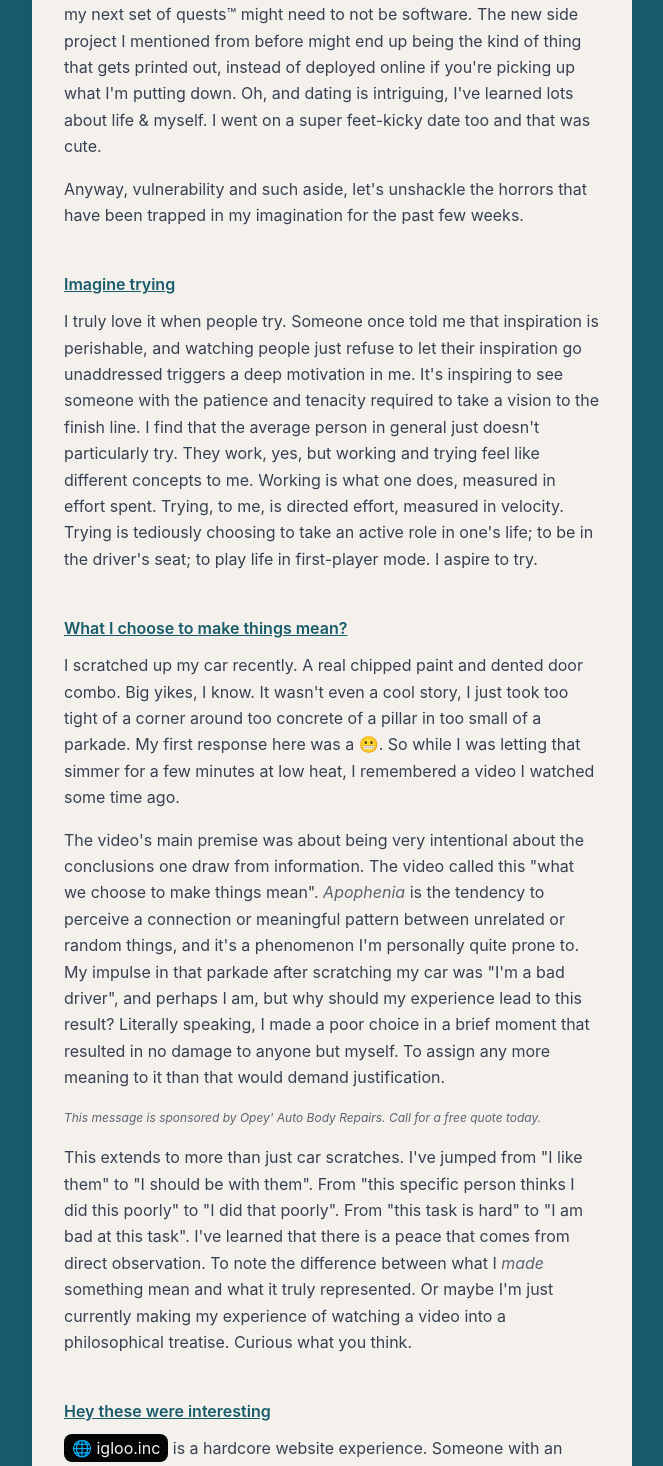
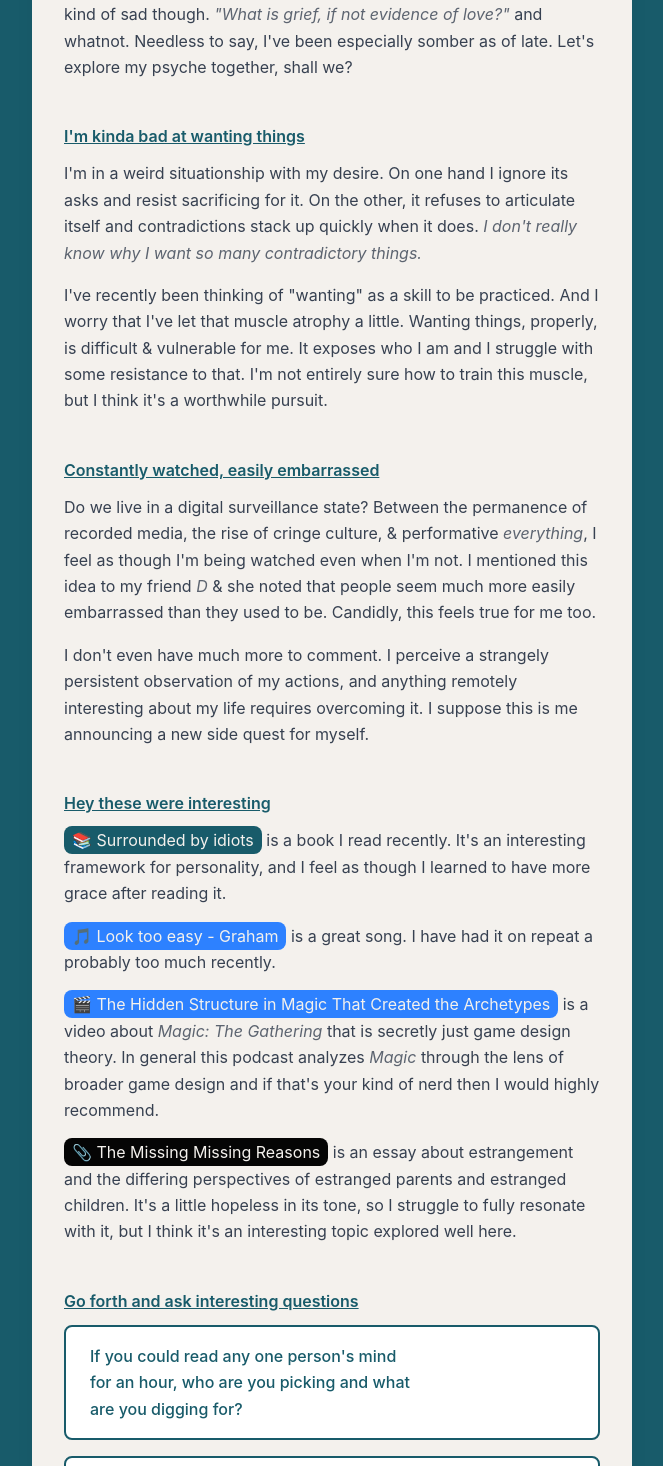
Before and after one commit to Opeyem1a/bulletin, a Next.js app: page / in a window 1280 px wide. Shown: the part 303-1769 px from the top of the page, without its empty margins (308-971 px from the left). Built offline with nearby package versions, Linux system fonts and the light colour scheme.

Commit message:
chore: edition 008 (#14)

```diff
--- a/src/app/(components)/callout.tsx
+++ b/src/app/(components)/callout.tsx
@@ -29,6 +29,7 @@ const Callout = ({ children, variant }: CalloutProps) => {
                     maxWidth: '32ch',
                     margin: '0',
                     fontSize: '16px',
+                    lineHeight: 1.65,
                 }}
             >
                 {children}
--- a/src/app/(components)/emoji.tsx
+++ b/src/app/(components)/emoji.tsx
@@ -14,6 +14,8 @@ const EMOJIS = {
     '👀': '&#128064;',
     '😬': '&#128556;',
     '™️': '&#8482;',
+    '📚': '&#128218;',
+    '🎬': '&#127916;',
 } satisfies Record<string, EmojiUnicodeEntity>;
 
 /**
--- a/src/app/(components)/url-badge.tsx
+++ b/src/app/(components)/url-badge.tsx
@@ -25,7 +25,18 @@ const URL_BADGE_VARIANTS = {
             borderRadius: '8px',
         },
     },
+    /**
+     * @deprecated - Use "media" instead
+     */
     music: {
+        anchorStyles: { color: '#F4F1ED', textDecoration: 'none' },
+        spanStyles: {
+            padding: '4px 8px',
+            backgroundColor: '#2D81FF',
+            borderRadius: '8px',
+        },
+    },
+    media: {
         anchorStyles: { color: '#F4F1ED', textDecoration: 'none' },
         spanStyles: {
             padding: '4px 8px',
--- /dev/null
+++ b/src/app/(email-content)/008.tsx
@@ -0,0 +1,141 @@
+import { Em, Text } from '@/app/(components)/text';
+import { Section } from '@/app/(components)/section';
+import { Spacer } from '@/app/(components)/spacer';
+import { UrlBadge } from '@/app/(components)/url-badge';
+import { Emoji } from '@/app/(components)/emoji';
+import { Callout } from '@/app/(components)/callout';
+
+const EmailContent008 = () => {
+    return (
+        <>
+            <Section>
+                <Text variant="header">Hello again friends</Text>
+                <Text variant="base">
+                    Hola amigos, I&apos;m back with another whirl of whimsy. I
+                    slacked, but we&apos;re simply so back. My brother and my
+                    bestest friend both left Calgary for new adventures
+                    recently, so I&apos;ve been a bit sad. The good kind of sad
+                    though.{' '}
+                    <Em>&quot;What is grief, if not evidence of love?&quot;</Em>{' '}
+                    and whatnot. Needless to say, I&apos;ve been especially
+                    somber as of late. Let&apos;s explore my psyche together,
+                    shall we?
+                </Text>
+            </Section>
+            <Spacer height="16px" />
+            <Section>
+                <Text variant="header">
+                    I&apos;m kinda bad at wanting things
+                </Text>
+                <Text variant="base">
+                    I&apos;m in a weird situationship with my desire. On one
+                    hand I ignore its asks and resist sacrificing for it. On the
+                    other, it refuses to articulate itself and contradictions
+                    stack up quickly when it does.{' '}
+                    <Em>
+                        I don&apos;t really know why I want so many
+                        contradictory things.
+                    </Em>{' '}
+                </Text>
+                <Text variant="base">
+                    I&apos;ve recently been thinking of &quot;wanting&quot; as a
+                    skill to be practiced. And I worry that I&apos;ve let that
+                    muscle atrophy a little. Wanting things, properly, is
+                    difficult & vulnerable for me. It exposes who I am and I
+                    struggle with some resistance to that. I&apos;m not entirely
+                    sure how to train this muscle, but I think it&apos;s a
+                    worthwhile pursuit.
+                </Text>
+            </Section>
+            <Spacer height="16px" />
+            <Section>
+                <Text variant="header">
+                    Constantly watched, easily embarrassed
+                </Text>
+                <Text variant="base">
+                    Do we live in a digital surveillance state? Between the
+                    permanence of recorded media, the rise of cringe culture, &
+                    performative <Em>everything</Em>, I feel as though I&apos;m
+                    being watched even when I&apos;m not. I mentioned this idea
+                    to my friend <Em>D</Em> & she noted that people seem much
+                    more easily embarrassed than they used to be. Candidly, this
+                    feels true for me too.
+                </Text>
+                <Text variant="base">
+                    I don&apos;t even have much more to comment. I perceive a
+                    strangely persistent observation of my actions, and anything
+                    remotely interesting about my life requires overcoming it. I
+                    suppose this is me announcing a new side quest for myself.
+                </Text>
+            </Section>
+            <Spacer height="16px" />
+            <Section>
+                <Text variant="header">Hey these were interesting</Text>
+                <Text variant="base">
+                    <UrlBadge
+                        url="https://open.spotify.com/show/6mlVrVyIYd7WmBnEekAAhl"
+                        variant="article"
+                    >
+                        <Emoji icon="📚" /> Surrounded by idiots
+                    </UrlBadge>{' '}
+                    is a book I read recently. It&apos;s an interesting
+                    framework for personality, and I feel as though I learned to
+                    have more grace after reading it.
+                </Text>
+                <Text variant="base">
+                    <UrlBadge
+                        url="https://open.spotify.com/track/2NjHlLS4KCChsfJPcR4jzd?si=a67a8f6d921940f8"
+                        variant="media"
+                    >
+                        <Emoji icon="🎵" /> Look too easy - Graham
+                    </UrlBadge>{' '}
+                    is a great song. I have had it on repeat a probably too much
+                    recently.
+                </Text>
+                <Text variant="base">
+                    <UrlBadge
+                        url="https://www.youtube.com/watch?v=2E4G8kLAR_k"
+                        variant="media"
+                    >
+                        <Emoji icon="🎬" /> The Hidden Structure in Magic That
+                        Created the Archetypes
+                    </UrlBadge>{' '}
+                    is a video about <Em>Magic: The Gathering</Em> that is
+                    secretly just game design theory. In general this podcast
+                    analyzes <Em>Magic</Em> through the lens of broader game
+                    design and if that&apos;s your kind of nerd then I would
+                    highly recommend.
+                </Text>
+                <Text variant="base">
+                    <UrlBadge
+                        url="https://www.issendai.com/psychology/estrangement/missing-missing-reasons.html"
+                        variant="site"
+                    >
+                        <Emoji icon="📎" /> The Missing Missing Reasons
+                    </UrlBadge>{' '}
+                    is an essay about estrangement and the differing
+                    perspectives of estranged parents and estranged children.
+                    It&apos;s a little hopeless in its tone, so I struggle to
+                    fully resonate with it, but I think it&apos;s an interesting
+                    topic explored well here.
+                </Text>
+            </Section>
+            <Spacer height="16px" />
+            <Section>
+                <Text variant="header">
+                    Go forth and ask interesting questions
+                </Text>
+                <Callout variant="base">
+                    If you could read any one person&apos;s mind for an hour,
+                    who are you picking and what are you digging for?
+                </Callout>
+                <Callout variant="base">
+                    If you had to make a sticker pack to describe your life,
+                    what would it look like?
+                </Callout>
+            </Section>
+        </>
+    );
+};
+
+export { EmailContent008 };
--- a/src/app/page.tsx
+++ b/src/app/page.tsx
@@ -2,7 +2,7 @@ import { Spacer } from '@/app/(components)/spacer';
 import { Header } from '@/app/(components)/header';
 import { Footer } from '@/app/(components)/footer';
 import { getDocumentTitle } from '@/app/(config)/helpers';
-import { EmailContent007 } from '@/app/(email-content)/007';
+import { EmailContent008 } from '@/app/(email-content)/008';
 
 interface EmailComponentProps {
     editionNumber: number;
@@ -43,7 +43,7 @@ const Email = ({ editionNumber }: EmailComponentProps) => {
                                     <tbody>
                                         <Header editionNumber={editionNumber} />
                                         <Spacer height="28px" />
-                                        <EmailContent007 />
+                                        <EmailContent008 />
                                         <Spacer height="24px" />
                                         <Footer />
                                     </tbody>
@@ -58,7 +58,7 @@ const Email = ({ editionNumber }: EmailComponentProps) => {
 };
 
 const PreviewEmailPage = () => {
-    return <Email editionNumber={7} />;
+    return <Email editionNumber={8} />;
 };
 
 export default PreviewEmailPage;
```
